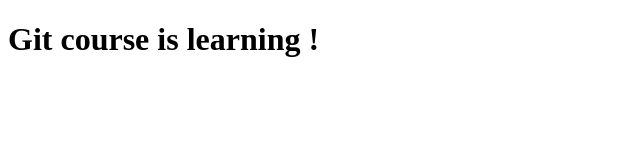
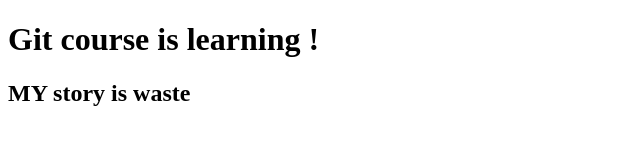
Before and after one commit to Sanjibpradhan380/dom-small-projects, a plain HTML site: page index.html in a window 1280 px wide. Shown: the whole page, without its empty margins (0-640 px from the left). Drawn offline with Linux system fonts and the light colour scheme.

Commit message:
waste message

```diff
--- a/index.html
+++ b/index.html
@@ -7,5 +7,6 @@
 </head>
 <body>
     <h1>Git course is learning !</h1>
+    <h2>MY story is waste</h2>
 </body>
 </html>
```
